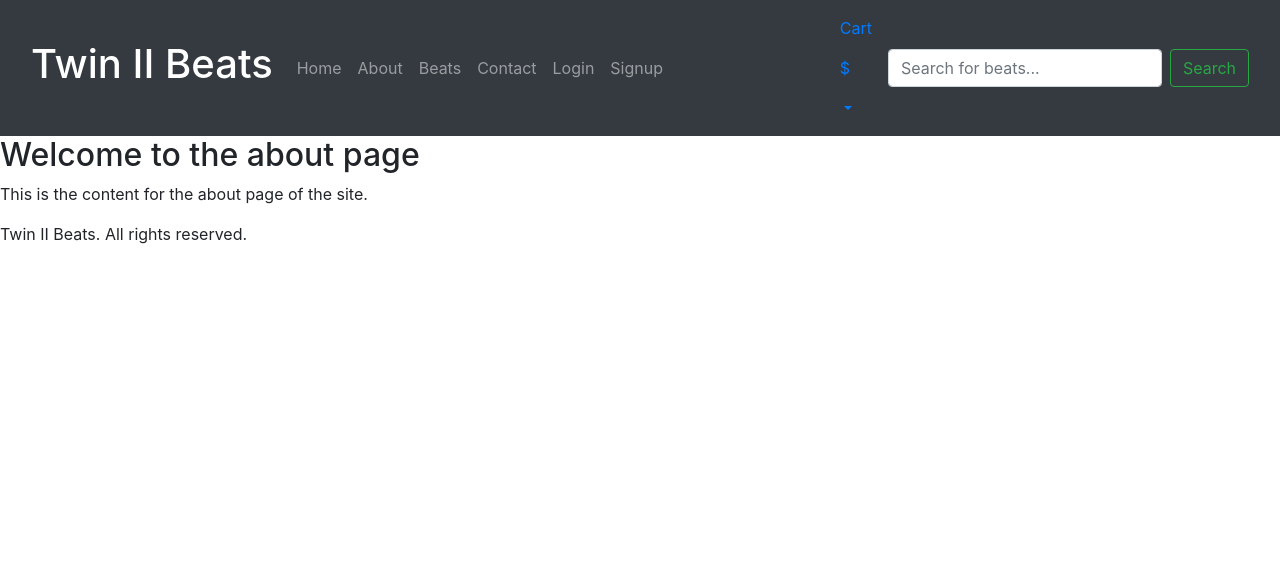
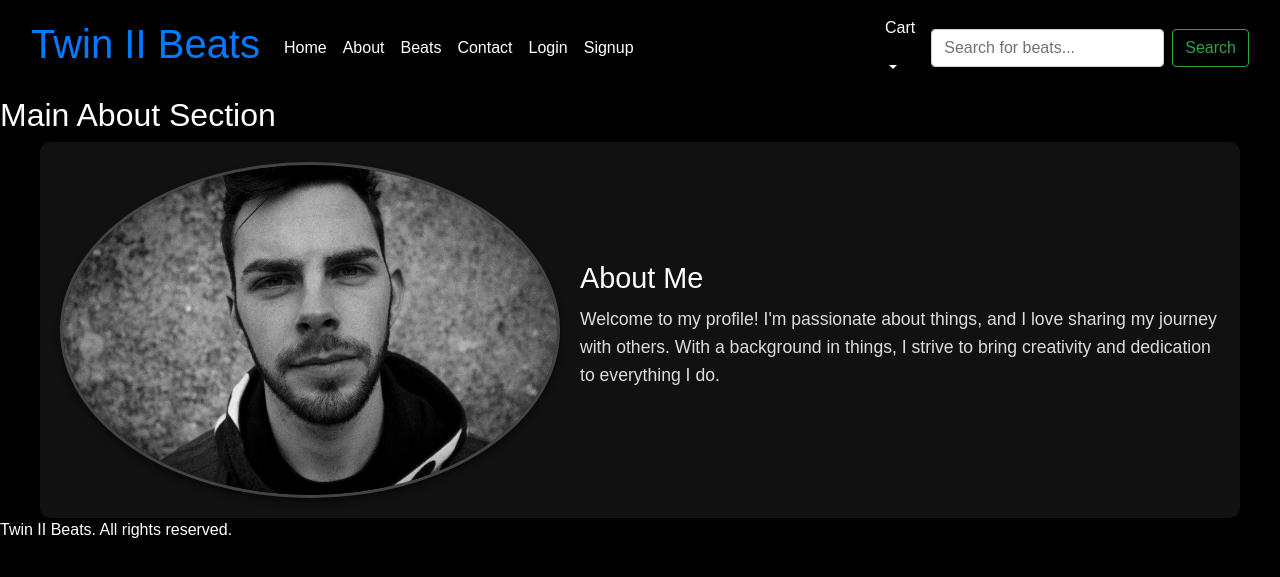
Before and after one commit to RWinterburn/ci-project-4, a Django app: template beats/templates/about.html in a window 1280 px wide. Shown: the top 577 px of the page. Run offline with Django 3.2, Linux system fonts and the light colour scheme; the template is opened without the code that fills it, so the values that code supplies are empty; some libraries are stand-ins or nearby versions.

Commit message:
leaving backend for now styling front end

```diff
--- a/beats/beats/settings.py
+++ b/beats/beats/settings.py
@@ -26,7 +26,7 @@ SECRET_KEY = 'django-insecure-qbvu(n2$xjb1o(9nbfe_!ay%x#z^)51vzmm_55pjd$+itrr-p)
 # SECURITY WARNING: don't run with debug turned on in production!
 DEBUG = True
 
-ALLOWED_HOSTS = ['8000-rwinterburn-ciproject4-5lyra55o748.ws-eu116.gitpod.io', '8000-rwinterburn-ciproject4-j341iks4fk8.ws-eu116.gitpod.io']
+ALLOWED_HOSTS = ['8000-rwinterburn-ciproject4-5lyra55o748.ws-eu116.gitpod.io', '8000-rwinterburn-ciproject4-j341iks4fk8.ws-eu116.gitpod.io', '8000-rwinterburn-ciproject4-636qs5xvb6b.ws-eu116.gitpod.io']
 
 
 CSRF_TRUSTED_ORIGINS = ['https://8000-rwinterburn-ciproject4-5lyra55o748.ws-eu116.gitpod.io', 'https://8000-rwinterburn-ciproject4-j341iks4fk8.ws-eu116.gitpod.io']
--- a/beats/static/css/styles.css
+++ b/beats/static/css/styles.css
@@ -1,26 +1,43 @@
-.audio-div {background-color: rgb(212, 212, 212);
-width: fit-content;
-align-items: center;}
+body {background-color: black;
+    color: #ffffff; /* White text for contrast */
+     /* Black gradient background */
+    margin: 0; /* Remove default margins */
+    font-family: Arial, sans-serif; /* Optional: Set a clean font */
+}
 
-.cover{align-items: center;
-width: 300px;
-height: auto;}
 
-ul {list-style-type: none;}
+.navbar {background-color: black;}
+.nav-link {color: white;}
 
 
 
 
+.audio-div {
+    background-color: #333333; /* Dark gray for contrast */
+    color: #ffffff; /* White text */
+    width: fit-content;
+    align-items: center;
+}
+
+.cover {
+    align-items: center;
+    width: 300px;
+    height: auto;
+}
+
+ul {
+    list-style-type: none;
+}
+
 #loading-overlay {
     display: none;
     position: fixed;
-    top: 0 ;
+    top: 0;
     left: 0;
     width: 100%;
     height: 100%;
-    background: rgba(23, 162, 184, 0.8);
+    background: rgba(23, 162, 184, 0.8); /* Transparent blue overlay */
     z-index: 9999;
-
 }
 
 .loading-spinner {
@@ -31,7 +48,6 @@ ul {list-style-type: none;}
     height: 100%;
 }
 
-
 .grid-container {
     display: grid;
     grid-template-columns: repeat(auto-fill, minmax(400px, 1fr));
@@ -40,18 +56,19 @@ ul {list-style-type: none;}
 }
 
 .grid-item {
-    background-color: #f9f9f9;
-    border: 1px solid #ddd;
+    background-color: #333333; /* Dark gray */
+    color: #ffffff; /* White text */
+    border: 1px solid #444444; /* Subtle darker border */
     border-radius: 8px;
     padding: 15px;
     text-align: center;
-    box-shadow: 0 4px 6px rgba(0, 0, 0, 0.1);
+    box-shadow: 0 4px 6px rgba(0, 0, 0, 0.5); /* Darker shadow */
     transition: transform 0.2s, box-shadow 0.2s;
 }
 
 .grid-item:hover {
     transform: translateY(-5px);
-    box-shadow: 0 6px 10px rgba(0, 0, 0, 0.15);
+    box-shadow: 0 6px 10px rgba(0, 0, 0, 0.7); /* Slightly deeper shadow */
 }
 
 .grid-item img.cover {
@@ -66,7 +83,7 @@ ul {list-style-type: none;}
 }
 
 .grid-item button {
-    background-color: #007bff;
+    background-color: #007bff; /* Blue */
     color: white;
     border: none;
     padding: 10px 15px;
@@ -76,5 +93,52 @@ ul {list-style-type: none;}
 }
 
 .grid-item button:hover {
-    background-color: #0056b3;
+    background-color: #0056b3; /* Darker blue on hover */
 }
+
+/* About section styles */
+.container-about {
+    display: flex; /* Arrange photo and text side by side */
+    gap: 20px;
+    align-items: center;
+    max-width: 1200px;
+    margin: 0 auto;
+    padding: 20px;
+    background-color: #111111; /* Near black for a subtle contrast */
+    color: #ffffff; /* White text */
+    border-radius: 10px;
+    box-shadow: 0 4px 6px rgba(0, 0, 0, 0.7);
+}
+
+.about-photo img {
+    max-width: 500px;
+    height: auto;
+    border-radius: 50%; /* Circular image */
+    border: 3px solid #444444;
+    box-shadow: 0 4px 6px rgba(0, 0, 0, 0.5);
+}
+
+.about-text h3 {
+    font-size: 1.8em;
+    margin-bottom: 10px;
+    color: #ffffff; /* White headings */
+}
+
+.about-text p {
+    font-size: 1.1em;
+    line-height: 1.6;
+    color: #dddddd; /* Light gray for softer contrast */
+    margin-bottom: 10px;
+}
+
+/* Responsive design */
+@media (max-width: 768px) {
+    .container-about {
+        flex-direction: column;
+        text-align: center;
+    }
+
+    .about-photo img {
+        max-width: 120px;
+    }
+}
--- a/beats/templates/about.html
+++ b/beats/templates/about.html
@@ -1,17 +1,23 @@
 
 {% extends 'base.html' %}
-
+{% load static %}
 
 {% block content %}
+<h2>Main About Section</h2>
+<div class="container-about">
+    <div class="about-photo">
+        <img src="{% static 'imgs/profile-img2.jpg' %}" alt="About Photo">
 
+    </div>
+    <div class="about-text">
+        <h3>About Me</h3>
+        <p>
+            Welcome to my profile! I'm passionate about things, and I love sharing my journey with others.
+            With a background in things, I strive to bring creativity and dedication to everything I do.
+        </p>
+        <p>
 
-    <h2>Welcome to the about page</h2>
-    <p>This is the content for the about page of the site.</p>
-
-    <section class="contact">
-        <div>
-
-        </div>
-
-    <div> </div></section>
+        </p>
+    </div>
+</div>
 {% endblock %}
--- a/beats/templates/base.html
+++ b/beats/templates/base.html
@@ -6,8 +6,9 @@
     <meta charset="UTF-8">
     <meta name="viewport" content="width=device-width, initial-scale=1.0">
     <title>{% block title %}My Website{% endblock %}</title>
+
+    <link href="https://stackpath.bootstrapcdn.com/bootstrap/4.5.2/css/bootstrap.min.css" rel="stylesheet">
     <link rel="stylesheet" type="text/css" href="{% static 'css/styles.css' %}">
-    <link href="https://stackpath.bootstrapcdn.com/bootstrap/4.5.2/css/bootstrap.min.css" rel="stylesheet">
     <script src="https://code.jquery.com/jquery-3.6.0.min.js"></script>
 
 
@@ -17,7 +18,7 @@
 </head>
 <body>
     <header>
-        <nav class="navbar navbar-expand-lg navbar-dark bg-dark">
+        <nav class="navbar navbar-expand-lg">
             <div class="container-fluid">
                 <a class="navbar-brand" href="{% url 'home' %}">
                     <h1>Twin II Beats</h1>
@@ -25,7 +26,7 @@
                 <button class="navbar-toggler" type="button" data-toggle="collapse" data-target="#navbarNav" aria-controls="navbarNav" aria-expanded="false" aria-label="Toggle navigation">
                     <span class="navbar-toggler-icon"></span>
                 </button>
-                <div class="collapse navbar-collapse" id="navbarNav">
+                <div class="collapse navbar-collapse justify-content" id="navbarNav">
                     <ul class="navbar-nav mr-auto">
                         <li class="nav-item"><a class="nav-link" href="{% url 'home' %}">Home</a></li>
                         <li class="nav-item"><a class="nav-link" href="{% url 'about' %}">About</a></li>
--- a/beats/templates/includes/cart_dropdown.html
+++ b/beats/templates/includes/cart_dropdown.html
@@ -2,7 +2,7 @@
     <a href="{% url 'view_cart' %}" class="nav-link dropdown-toggle" id="cartDropdown" role="button" data-toggle="dropdown" aria-haspopup="true" aria-expanded="false">
         <i class="fa fa-shopping-cart"></i> Cart
         <p>{{ total_quantity }}</p>
-        <p>${{ total_price }}</p>
+
         {% if cart_item_count > 0 %}
             <span class="badge badge-danger position-absolute" style="top: -5px; right: -10px;">{{ cart_item_count }}</span>
         {% endif %}
```
Also changed, not shown: beats/readme.md, beats/static/imgs/profile-img2.jpg (added).
